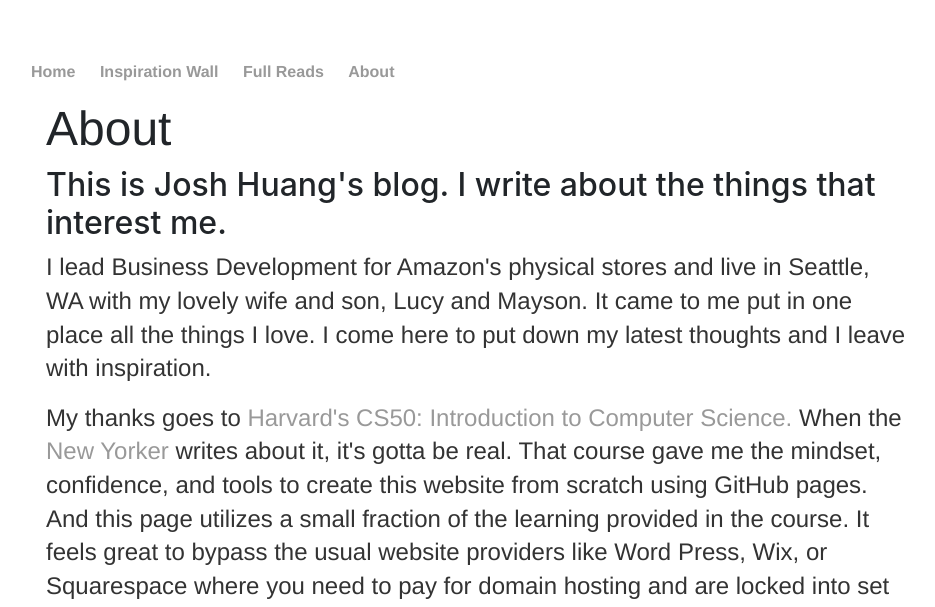
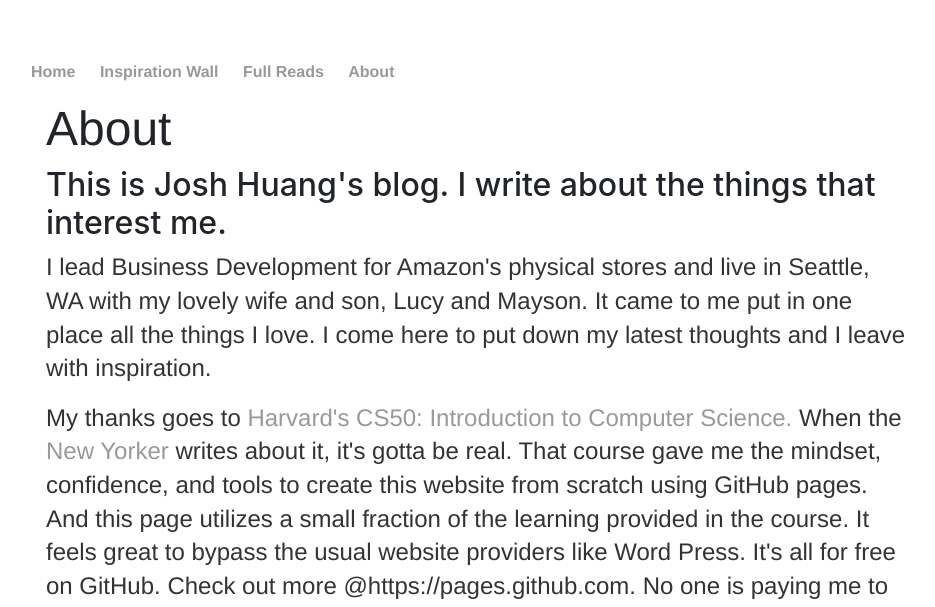
Before and after one commit to hikesandbikes/hikesandbikes.github.io, a Jekyll site: the page built from about/index.html, in a window 1280 px wide. Shown: the top 607 px of the page, without its empty margins (161-1096 px from the left). Built offline with Jekyll 4.4.1, drawn with Linux system fonts in a browser that asks for light colours; some of the changed text lies outside the part shown.

Commit message:
cut down wording

```diff
--- a/about/index.html
+++ b/about/index.html
@@ -17,8 +17,7 @@ title: About Josh Huang
 				When the <a href="https://www.newyorker.com/news/our-local-correspondents/how-harvards-star-computer-science-professor-built-a-distance-learning-empire">New Yorker</a>
 				writes about it, it's gotta be real.  That course gave me the mindset, confidence, and
 				tools to create this website from scratch using GitHub pages.  And this page utilizes a small fraction of the
-				learning provided in the course.  It feels great to bypass the usual website providers like Word Press, Wix,
-				or Squarespace where you need to pay for domain hosting and are locked into set templates.  It's all for
+				learning provided in the course.  It feels great to bypass the usual website providers like Word Press. It's all for
 				free on GitHub.  Check out more @https://pages.github.com.  No one is paying me to write this.  Give credit where
 				credit is due!
 
```
